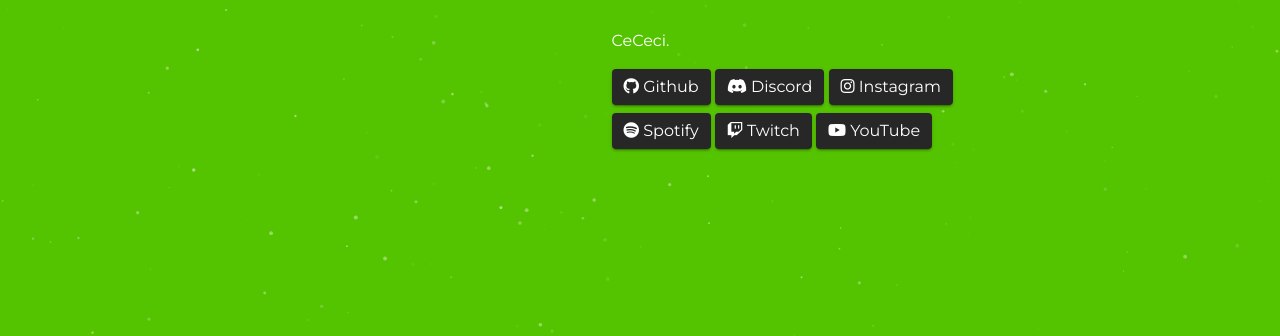
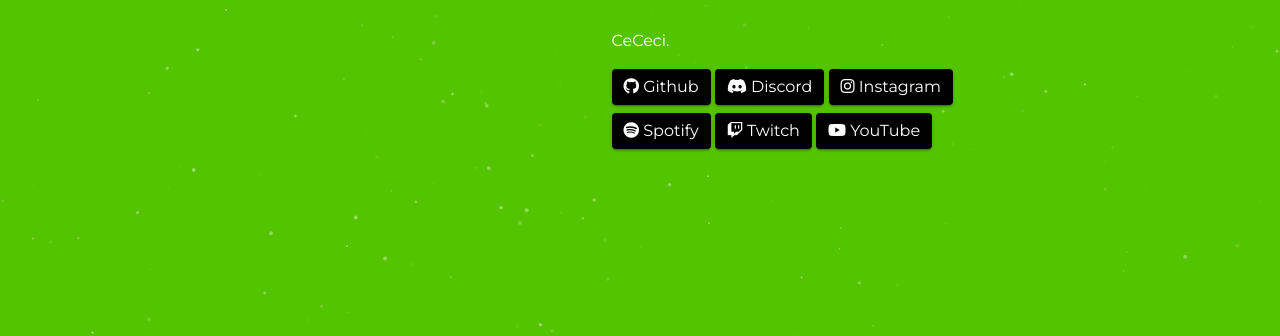
Before and after one commit to aniueqand/aniueqand.github.io, a plain HTML site: page index.html in a window 1280 px wide. Shown: the part 464-800 px from the top of the page. Drawn offline with nearby package versions, Linux system fonts and the light colour scheme.

Commit message:
Update style.css

```diff
--- a/assets/css/style.css
+++ b/assets/css/style.css
@@ -30,7 +30,7 @@ body {
 }
 
 .btn-dark {
-    background: #272727 !important;
+    background: #000000 !important;
     border:none !important;
     box-shadow: 0 3px 1px -2px rgb(0 0 0 / 20%), 0 2px 2px 0 rgb(0 0 0 / 14%), 0 1px 5px 0 rgb(0 0 0 / 12%);
 }
```
